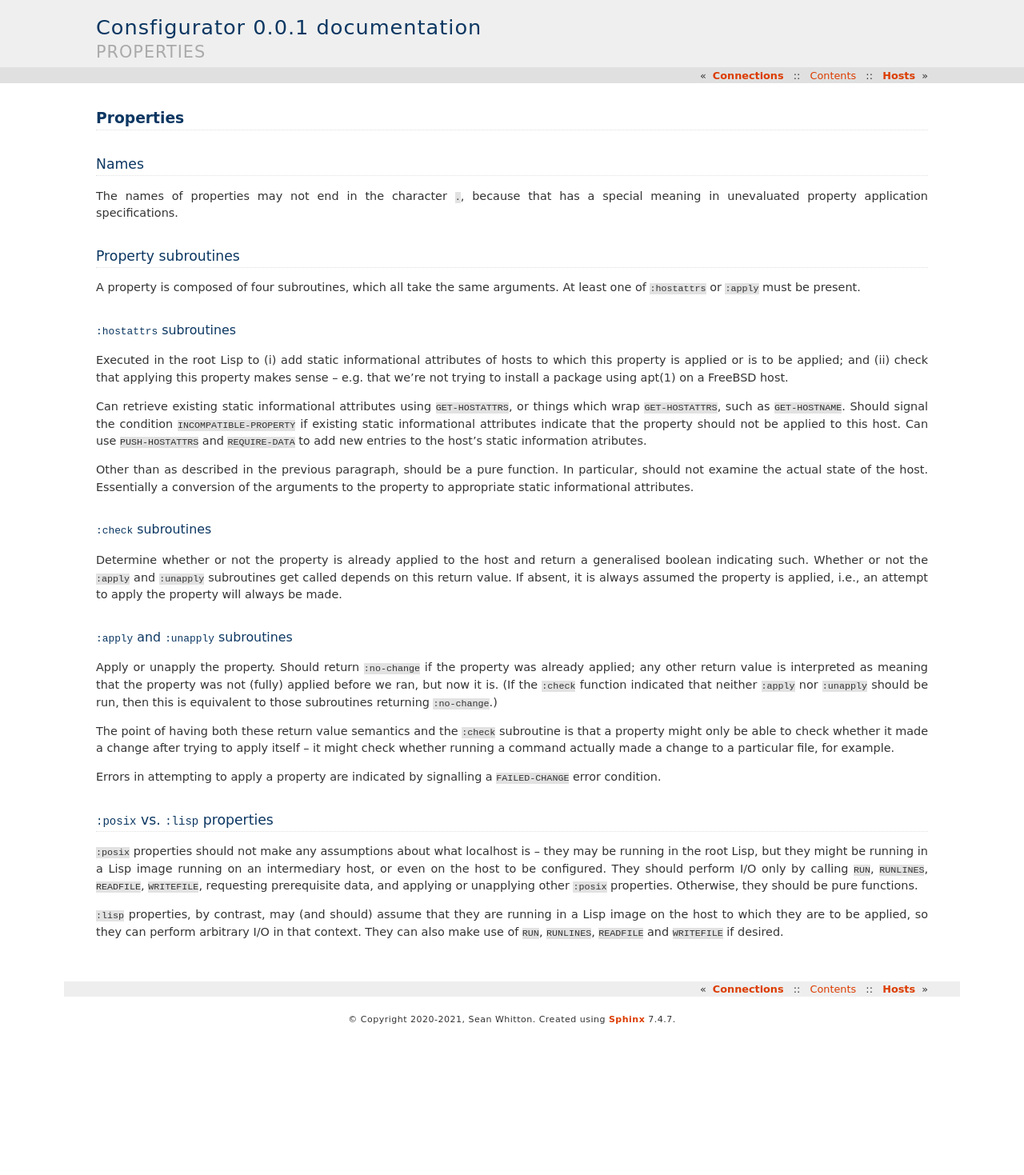
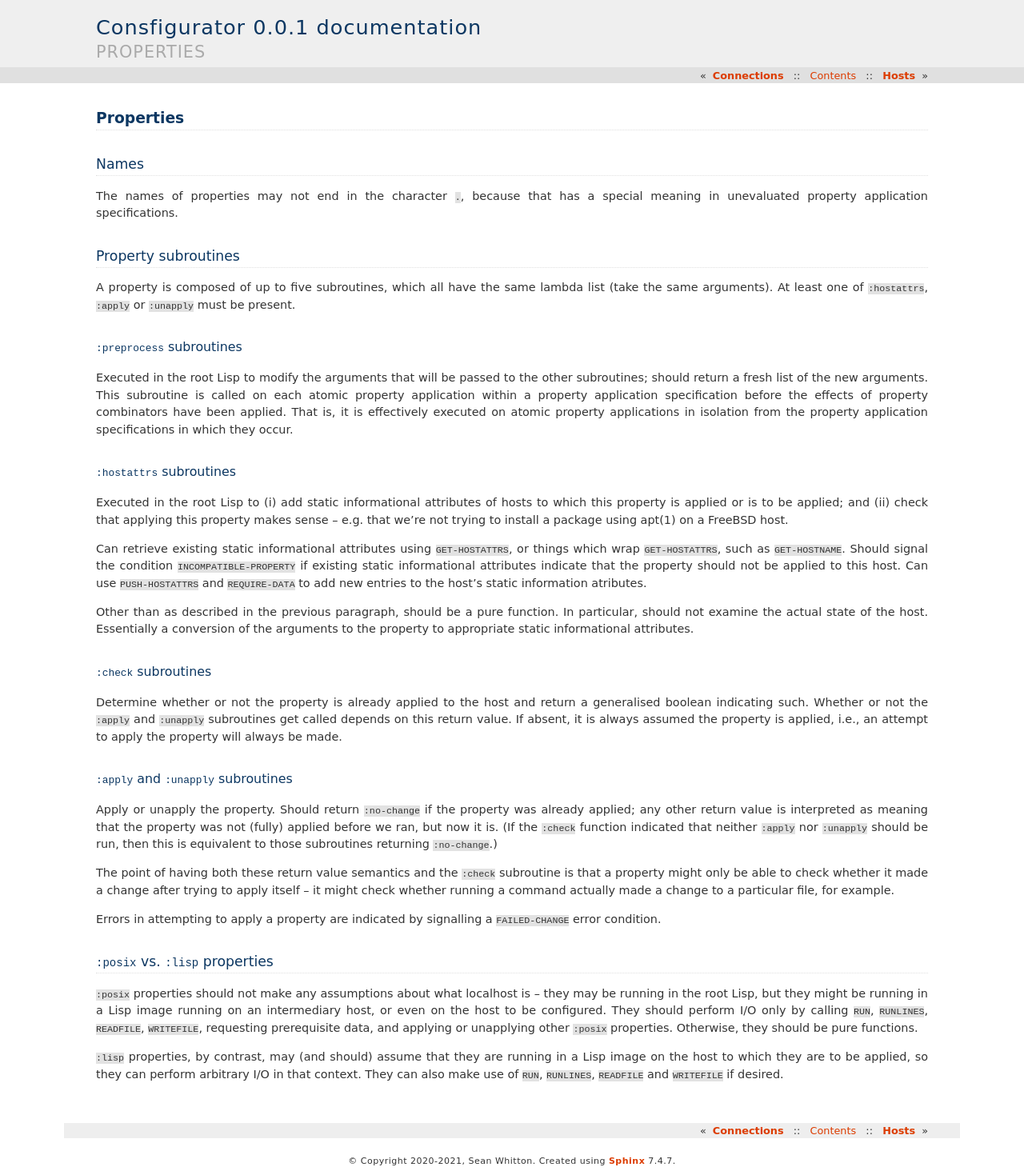
Before and after one commit to spwhitton/consfigurator, a Sphinx documentation site: the page built from doc/properties.rst, in a window 1280 px wide. Shown: the whole page at 80% size. Built offline with Sphinx 7.4.7, drawn with Linux system fonts in a browser that asks for light colours; before the commit the page ends 1291 px from its top, so only the background shows below that.

Commit message:
add :PREPROCESS property subroutines
Signed-off-by: Sean Whitton <spwhitton@spwhitton.name>

```diff
--- a/doc/properties.rst
+++ b/doc/properties.rst
@@ -10,8 +10,19 @@ special meaning in unevaluated property application specifications.
 Property subroutines
 --------------------
 
-A property is composed of four subroutines, which all take the same
-arguments.  At least one of ``:hostattrs`` or ``:apply`` must be present.
+A property is composed of up to five subroutines, which all have the same
+lambda list (take the same arguments).  At least one of ``:hostattrs``,
+``:apply`` or ``:unapply`` must be present.
+
+``:preprocess`` subroutines
+~~~~~~~~~~~~~~~~~~~~~~~~~~~
+
+Executed in the root Lisp to modify the arguments that will be passed to the
+other subroutines; should return a fresh list of the new arguments.  This
+subroutine is called on each atomic property application within a property
+application specification before the effects of property combinators have been
+applied.  That is, it is effectively executed on atomic property applications
+in isolation from the property application specifications in which they occur.
 
 ``:hostattrs`` subroutines
 ~~~~~~~~~~~~~~~~~~~~~~~~~~
```
Also changed, not shown: 2 other files.
